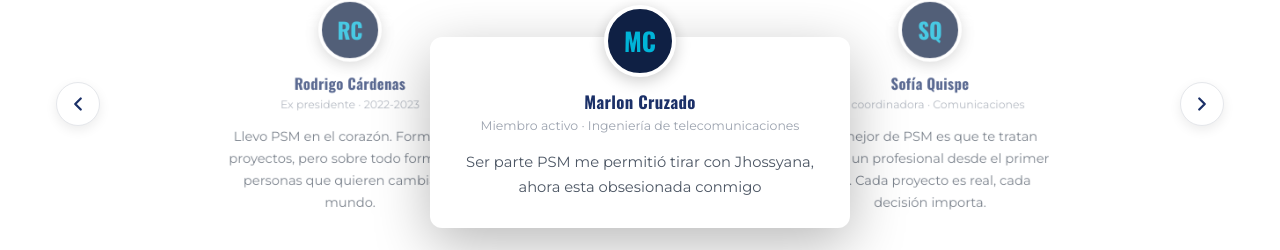
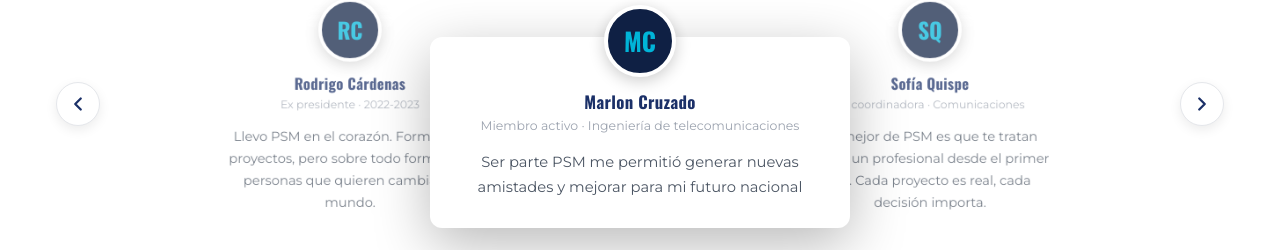
Before and after one commit to Proyecto-San-Marcos/proyectosanmarcos-static, a React (Vite) app: page /comunidad in a window 1280 px wide. Shown: the part 1777-2027 px from the top of the page. Built offline with nearby package versions, Linux system fonts and the light colour scheme.

Commit message:
Update LandingComunidad.jsx

```diff
--- a/src/pages/LandingComunidad.jsx
+++ b/src/pages/LandingComunidad.jsx
@@ -56,7 +56,7 @@ const voces = [
     id: 1,
     nombre: "Marlon Cruzado",
     cargo: "Miembro activo · Ingeniería de telecomunicaciones",
-    quote: "Ser parte PSM me permitió tirar con Jhossyana, ahora esta obsesionada conmigo",
+    quote: "Ser parte PSM me permitió generar nuevas amistades y mejorar para mi futuro nacional",
     foto: "",
   },
   {
```
